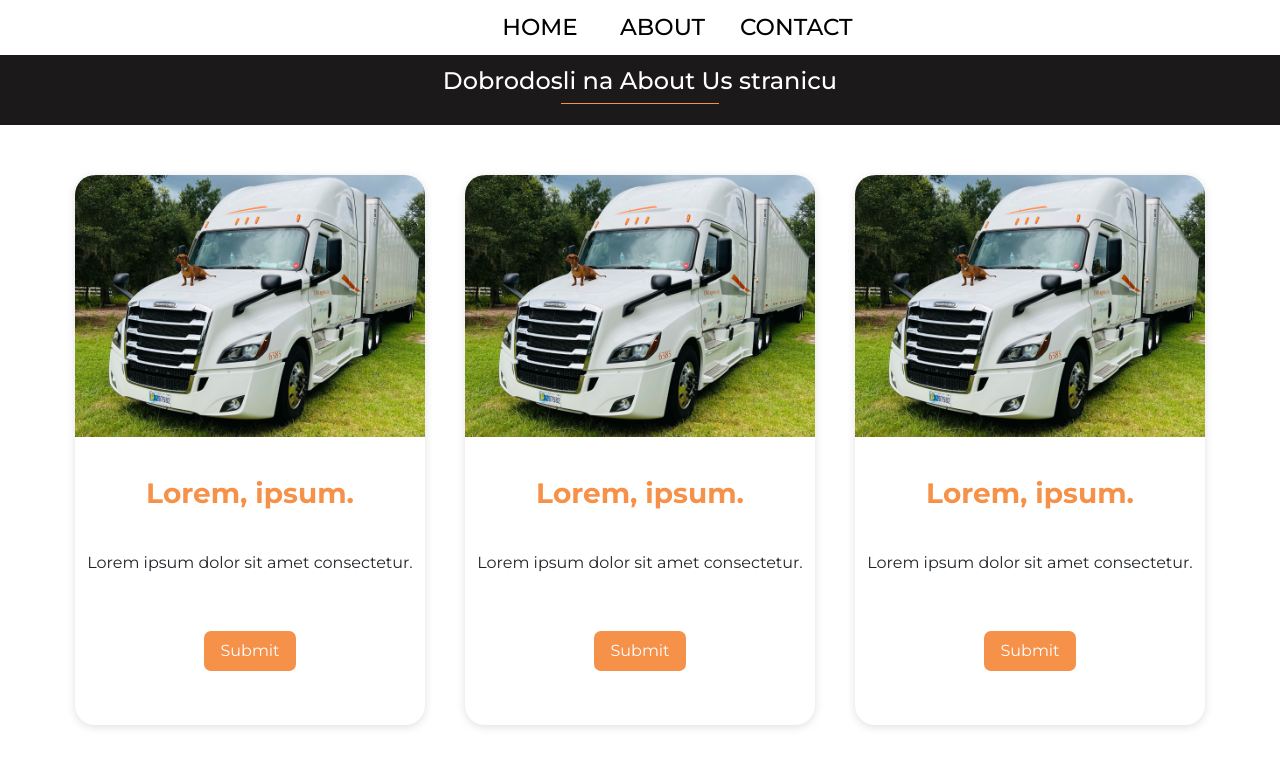
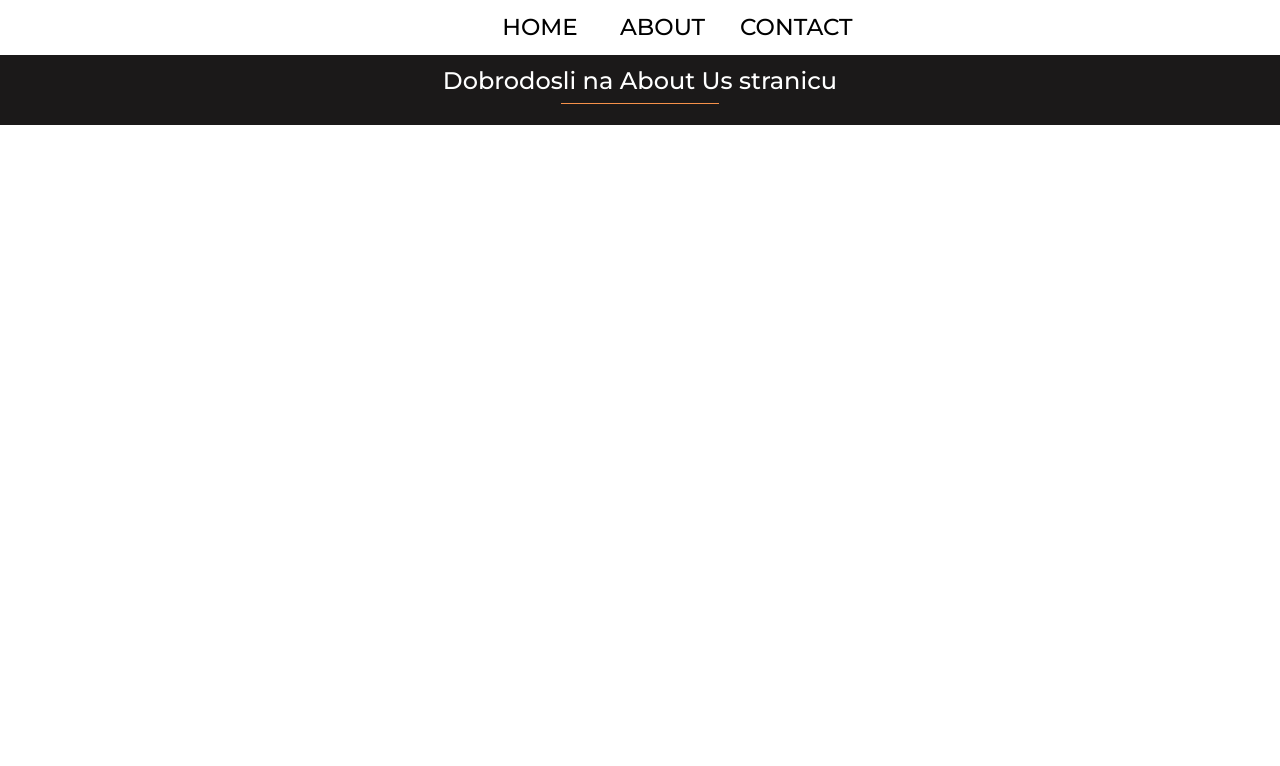
Before and after one commit to Panke44/first-ever-react-app, a React (Create React App) app: page /About in a window 1280 px wide. Shown: the top 766 px of the page. Built offline with nearby package versions, Linux system fonts and the light colour scheme.

Commit message:
wrapper ne radi

```diff
--- a/src/Components/Button.jsx
+++ b/src/Components/Button.jsx
@@ -1,11 +1,11 @@
 import React from 'react'
 import style from './Button.module.css'
 
-const Button = () => {
+const Button = (props) => {
   return (
     <div>
         <button type='button' className={style['btn']}>
-            Submit
+           asdasd
         </button>
     </div>
   )
--- a/src/Components/Card.jsx
+++ b/src/Components/Card.jsx
@@ -1,16 +1,12 @@
-import React from 'react'
-import Button from './Button'
-
+import React, { Children } from 'react'
 import cardImg from  '../Images/1.jpg'
 import style from './Card.module.css'
 
-const Card = () => {
+const Card = (props) => {
   return (
     <div className={style['card']}>
-        <img src={cardImg}/>
-        <h3>Lorem, ipsum.</h3>
-        <p>Lorem ipsum dolor sit amet consectetur.</p>
-        <Button/>
+      <img src={cardImg} alt="Dog on white freightliner cascadia truck"/>
+      {props.Children}
     </div>
   )
 }
--- a/src/Components/CardHolder.jsx
+++ b/src/Components/CardHolder.jsx
@@ -1,13 +1,10 @@
-import React from 'react'
-import Card from './Card'
+import React, { Children } from 'react'
 import style from './CardHolder.module.css'
 
-const CardHolder = () => {
+const CardHolder = (props) => {
   return (
     <div className={style['card-holder']} >
-      <Card/>
-      <Card/>
-      <Card/>
+      {props.Children}
     </div>
   )
 }
--- a/src/Pages/About.jsx
+++ b/src/Pages/About.jsx
@@ -2,13 +2,16 @@ import React from 'react'
 import Navbar from '../Components/Navbar';
 import Title from '../Components/Title'
 import CardHolder from "../Components/CardHolder";
+import Card from "../Components/Card";
 
 const About = () => {
   return (
     <div>
         <Navbar/>
         <Title naslov="About Us"/>
-        <CardHolder/>
+        <CardHolder>
+          <Card></Card>
+        </CardHolder>
     </div>
   )
 }
--- a/src/Pages/Contact.jsx
+++ b/src/Pages/Contact.jsx
@@ -2,13 +2,20 @@ import React from 'react'
 import Navbar from '../Components/Navbar'
 import Title from '../Components/Title'
 import CardHolder from '../Components/CardHolder'
+import Card from '../Components/Card'
+import Button from '../Components/Button'
+
 
 const Contact = () => {
+
   return (
     <div>
         <Navbar/>
         <Title naslov="Kontakt"/>
-        <CardHolder/>
+
+        <CardHolder>
+          <Card></Card>
+        </CardHolder>
     </div>
   )
 }
```
Also changed, not shown: src/Components/Navbar.css (line endings or trailing spaces).
